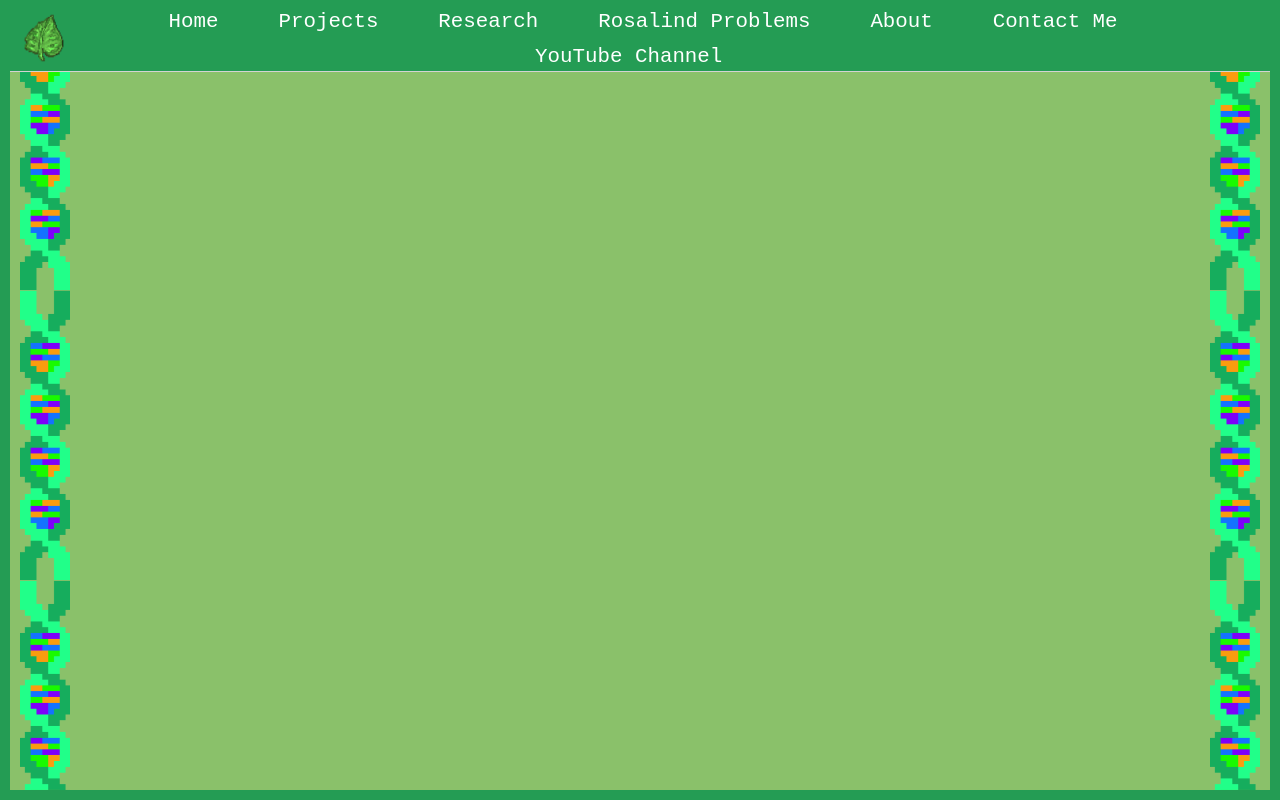
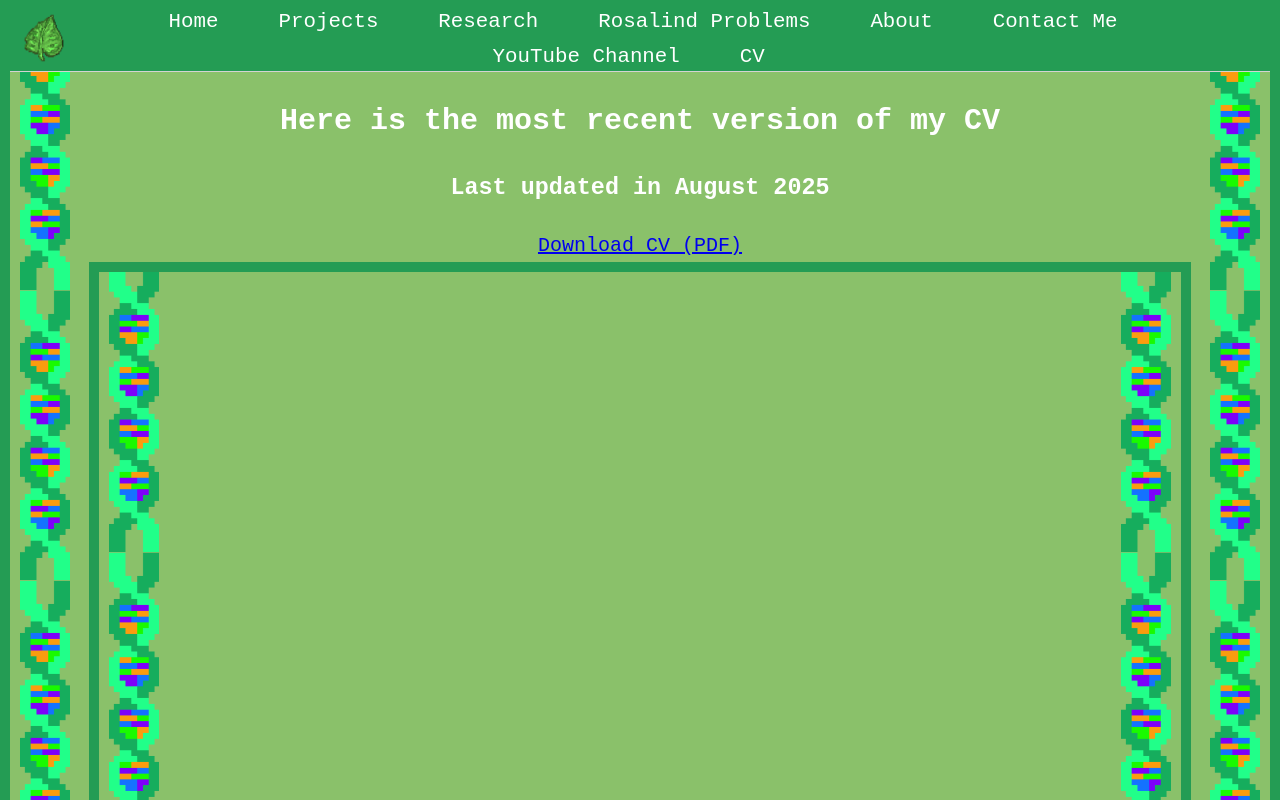
Before and after one commit to zawmbi/zawmbi.github.io, a React (Create React App) app: page /cv in a window 1280 px wide. Shown: the top 800 px of the page. Built offline with nearby package versions, Linux system fonts and the light colour scheme.

Commit message:
minor additions like YouTube link and CV

```diff
--- a/src/App.js
+++ b/src/App.js
@@ -14,6 +14,9 @@ import About from "./pages/About.js";
 import Contact from "./pages/Contact.js";
 import ProjectDetail from "./pages/ProjectDetail.js";
 import WildfireAnalysis from "./pages/programmingprojects/wildfire-analysis.js";
+import CV from "./pages/CV.js";
+import YouTube from "./pages/Youtube.js";
+
 
 function App() {
   const [isLoading, setIsLoading] = useState(true);
@@ -47,6 +50,7 @@ function App() {
                   <main>
                     <section className="intro">
                       <h1>₊˚⊹♡ Welcome to Linda's Portfolio ♡⊹˚₊ </h1>
+                      <h3> This website is always being updated, but contact me for the most recent info if you can't find it here! </h3>
                       <br></br>
 
                     </section>
@@ -62,6 +66,8 @@ function App() {
               <Route path="/rosalind" element={<Rosalind />} />
               <Route path="/about" element={<About />} />
               <Route path="/contact" element={<Contact />} />
+              <Route path="/youtube" element={<YouTube />} />
+              <Route path="/cv" element={<CV />} />
               <Route
                 path="/programmingprojects/wildfire-analysis.js"
                 element={<WildfireAnalysis />}
--- a/src/components/NavBar.js
+++ b/src/components/NavBar.js
@@ -30,6 +30,7 @@ function NavBar() {
                 <Link to="/about" onClick={closeNavbar}>About</Link>
                 <Link to="/contact" onClick={closeNavbar}>Contact Me</Link>
                 <Link to="/youtube" onClick={closeNavbar}>YouTube Channel</Link>
+                <Link to="/cv" onClick={closeNavbar}>CV</Link>
 
 
                 <button className="nav-btn nav-close-btn" onClick={showNavbar}>
--- a/src/pages/CV.js
+++ b/src/pages/CV.js
@@ -1,2 +1,35 @@
-import { useState } from "react";
+import React from "react";
 import "../cv.css";
+
+function CV() {
+    return (
+        <div className="cv-container">
+            <main>
+                <h2>Here is the most recent version of my CV</h2>
+                <h3>Last updated in August 2025</h3>
+
+                {/* Download Button */}
+                <a
+                    href="../attachments/Linda_Mansour_CV.pdf"
+                    download="Linda_Mansour_CV.pdf"
+                    className="download-btn"
+                >
+                    Download CV (PDF)
+                </a>
+
+                {/* Embedded PDF Preview */}
+                <div className="pdf-viewer">
+                    <iframe
+                        src="../attachments/Linda_Mansour_CV.pdf"
+                        title="Linda Mansour CV"
+                        width="95%"
+                        height="800px"
+                        style={{ border: "none" }}
+                    ></iframe>
+                </div>
+            </main>
+        </div>
+    );
+}
+
+export default CV;
--- a/src/pages/Youtube.js
+++ b/src/pages/Youtube.js
@@ -1,2 +1,42 @@
 import React from "react";
 import "../youtube.css";
+
+function YouTube() {
+    return (
+        <div className="youtube-container">
+            <main>
+                <h2>My YouTube Channel</h2>
+                <h3>
+                    This is my YouTube channel! There is almost nothing on it yet, but I do
+                    enjoy the videos I make when I have time.
+                </h3>
+
+                <div className="youtube-card">
+                    <a
+                        href="https://www.youtube.com/@bebebioinformatics"
+                        target="_blank"
+                        rel="noopener noreferrer"
+                        className="youtube-link"
+                    >
+                        Visit @bebebioinformatics on YouTube
+                    </a>
+                </div>
+
+                {/* Optional Embedded Channel Preview */}
+                <div className="youtube-embed">
+                    <iframe
+                        width="560"
+                        height="315"
+                        src="https://youtu.be/07sT5BJzQA8?si=BVneR7EeoIsvoH8n"
+                        title="Bebe Bioinformatics YouTube Channel"
+                        frameBorder="0"
+                        allow="accelerometer; autoplay; clipboard-write; encrypted-media; gyroscope; picture-in-picture; web-share"
+                        allowFullScreen
+                    ></iframe>
+                </div>
+            </main>
+        </div>
+    );
+}
+
+export default YouTube;
```
Also changed, not shown: 1 other file (tests, documents, lock files or other folders).
